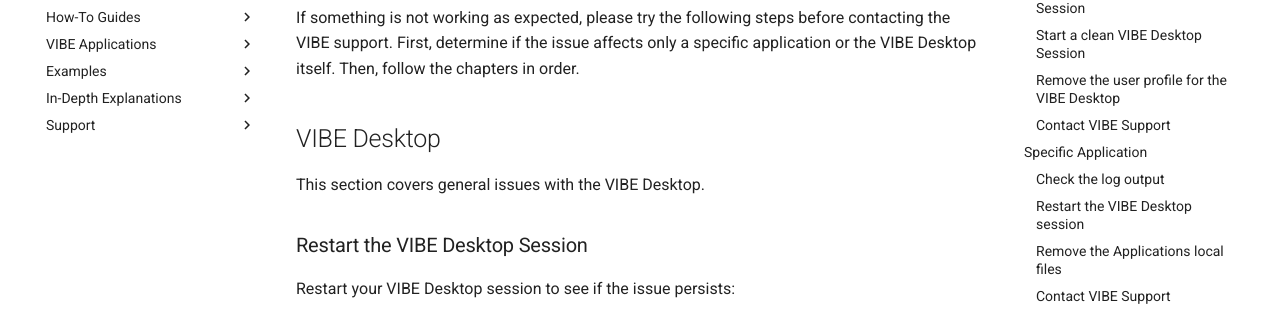
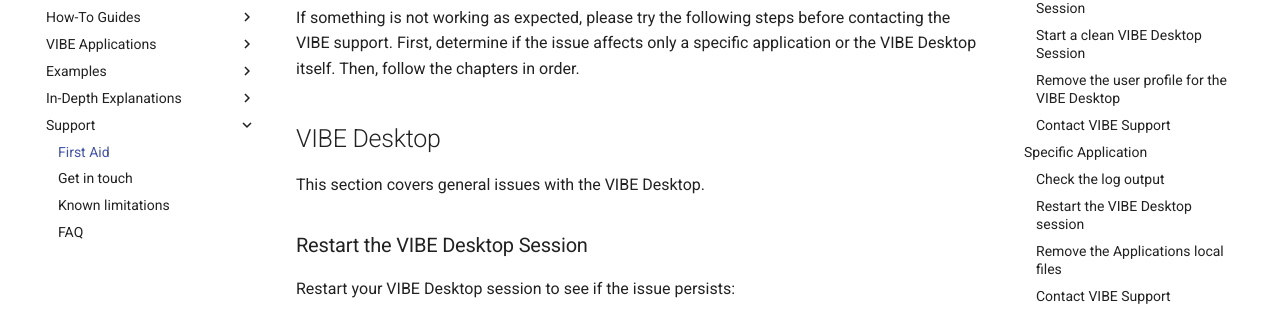
Before and after one commit to dsl-unibe-ch/vibe-documentation, an MkDocs documentation site: the page built from docs/support/first_aid.md, in a window 1280 px wide. Shown: the part 175-497 px from the top of the page. Built offline with MkDocs 1.6.1 and Material for MkDocs 9.7.7, drawn with Linux system fonts in a browser that asks for light colours; comment, search, counter and statistics services are not loaded.

Commit message:
Add First Aid help page

```diff
--- a/mkdocs.yml
+++ b/mkdocs.yml
@@ -27,6 +27,7 @@
     - VIBE system configuration: in-depth-explanations/vibe_configuration_form.md
     - Launching Applications from the Terminal: in-depth-explanations/launching-applications-from-the-terminal.md
   - Support:
+    - First Aid: support/first_aid.md
     - Get in touch: support/contact.md
     - Known limitations: support/known_limitations.md
     - FAQ: support/faq.md
```
